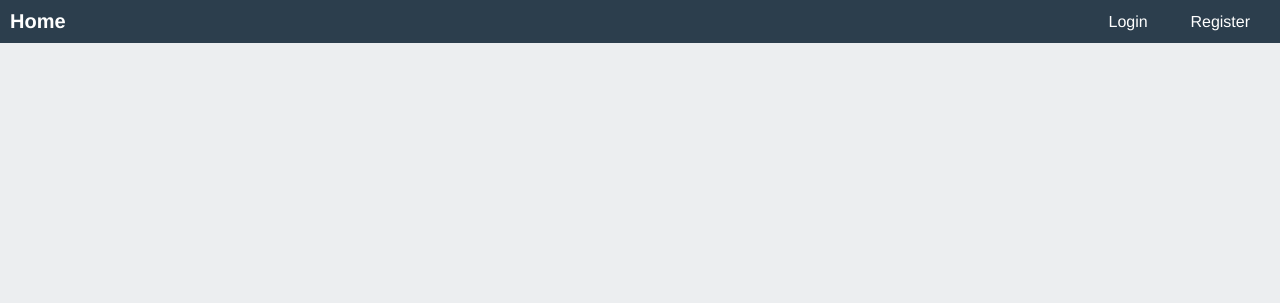
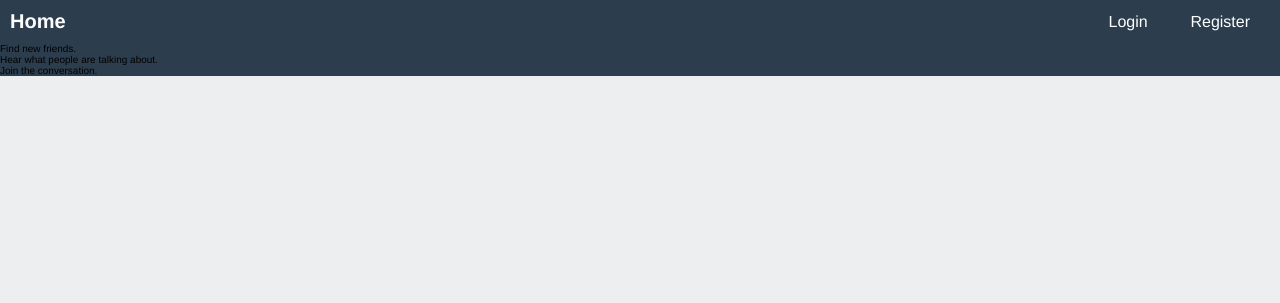
Before and after one commit to dragosbus/social-network, a Flask app: page / in a window 1280 px wide. Shown: the top 303 px of the page. Run offline with Flask 2, Linux system fonts and the light colour scheme; some libraries are stand-ins or nearby versions.

Commit message:
init redesign

```diff
--- a/project/static/css/style.css
+++ b/project/static/css/style.css
@@ -161,6 +161,10 @@ button[disabled] {
   color: rgba(0, 0, 0, 0.7);
 }
 
+.intro {
+  background: #2C3E4D;
+}
+
 @media (min-width: 660px) {
   .form {
     width: 65%;
--- a/project/templates/index.html
+++ b/project/templates/index.html
@@ -2,6 +2,16 @@
 {% block content %}
   {% if sess %}
     <h2>hi {{user}}</h2>
+  {% else %}
+    <main>
+      <div class="intro">
+        <ul>
+          <li>Find new friends.</li>
+          <li>Hear what people are talking about.</li>
+          <li>Join the conversation.</li>
+        </ul>
+      </div>
+    </main>
   {% endif %}
   {% with messages = get_flashed_messages() %}
   {% if messages %}
```
